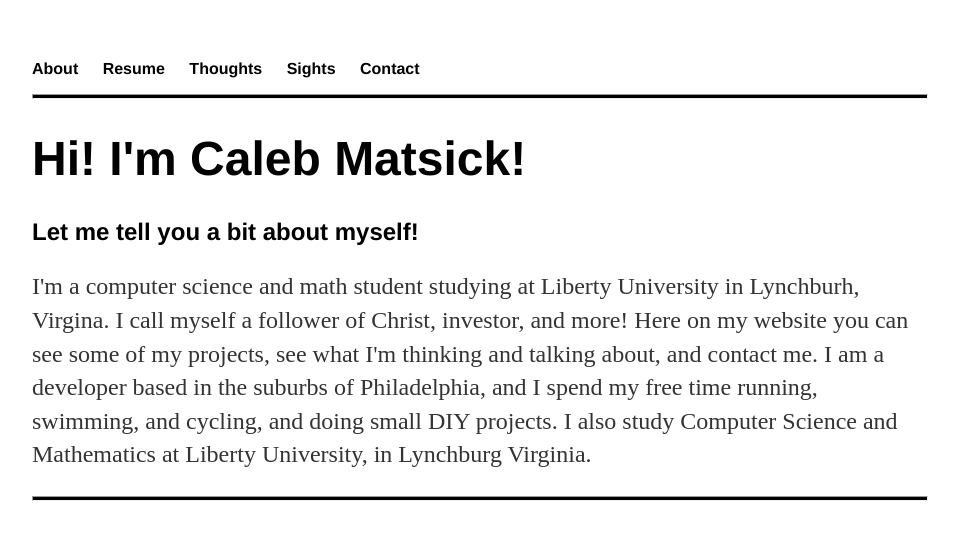
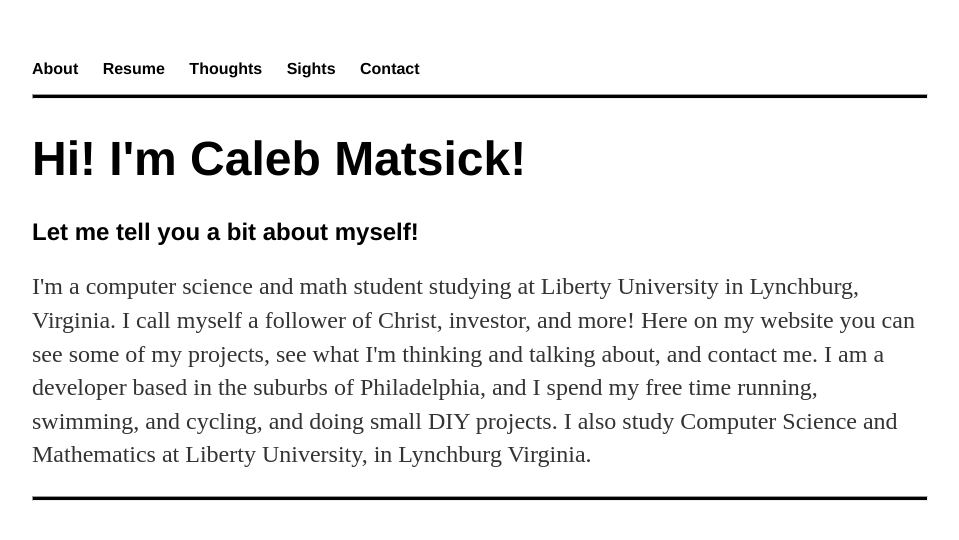
Before and after one commit to IronmanMk40/Matsick-Dot-Com, a Jekyll site: the page built from index.html, in a window 1280 px wide. Shown: the top 540 px of the page, without its empty margins (160-1119 px from the left). Built offline with Jekyll 4.4.1, drawn with Linux system fonts in a browser that asks for light colours.

Commit message:
Corrected spelling error

```diff
--- a/index.html
+++ b/index.html
@@ -5,7 +5,7 @@ title: Caleb Matsick
 <div class="blurb">
 	<h1>Hi! I'm Caleb Matsick!</h1>
 	<h2>Let me tell you a bit about myself!</h2>
-	<p>I'm a computer science and math student studying at Liberty University in Lynchburh, Virgina. I call myself a follower
+	<p>I'm a computer science and math student studying at Liberty University in Lynchburg, Virginia. I call myself a follower
 	of Christ, investor, and more! Here on my website you can see some of my projects, see what I'm
 	thinking and talking about, and contact me. I am  a developer based in the suburbs of Philadelphia, and I spend my free time
 	running, swimming, and cycling, and doing small DIY projects. I also study Computer Science and Mathematics at Liberty
```
